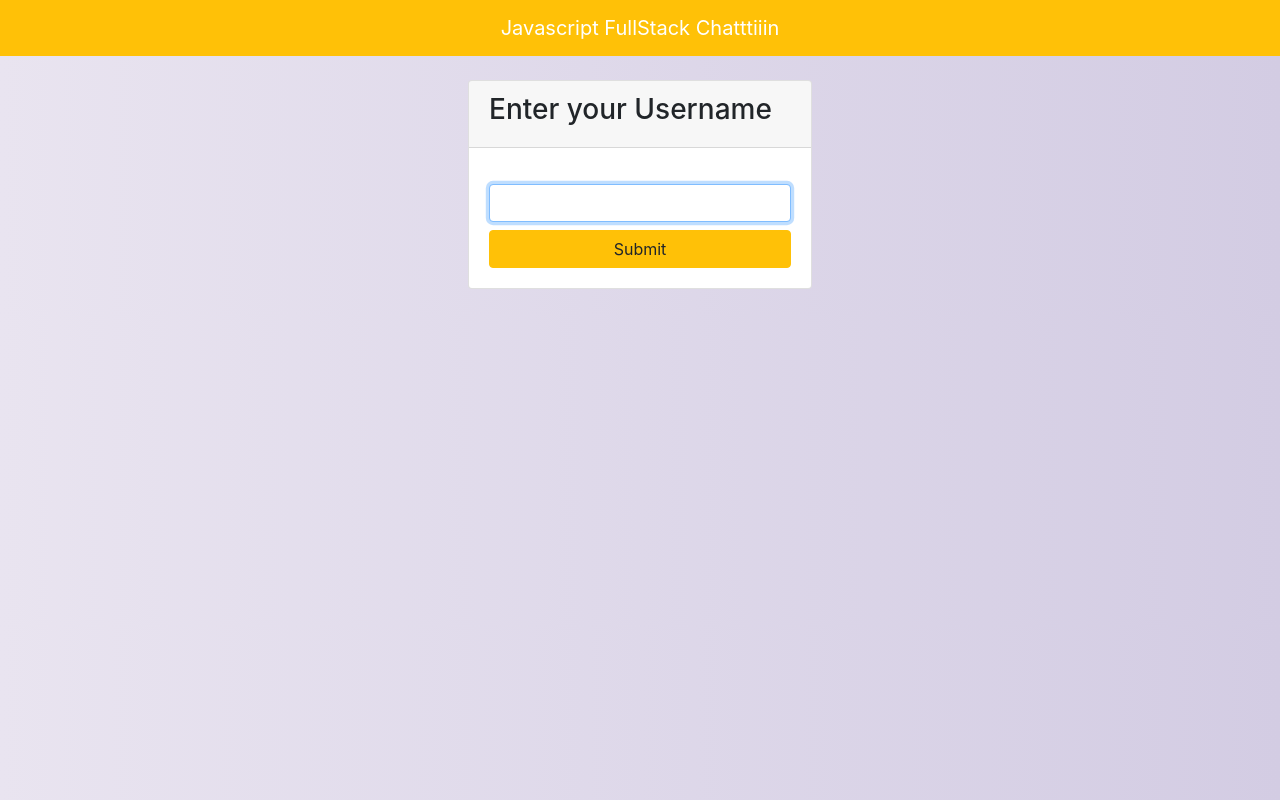
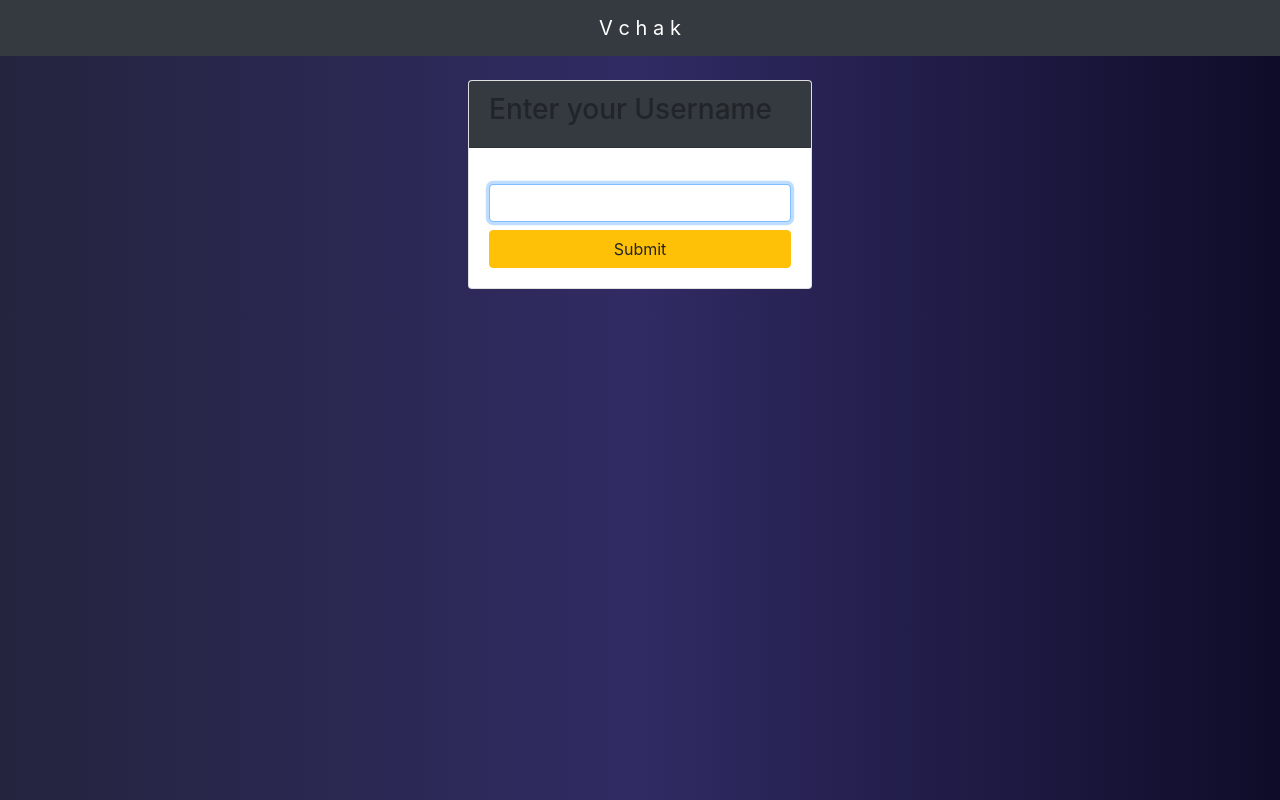
Before and after one commit to m4nuelcc/webchatnodejs, a website: page src/public/index.html in a window 1280 px wide. Drawn offline with nearby package versions, Linux system fonts and the light colour scheme; no server answers.

```diff
--- a/notasDocker.txt
+++ b/notasDocker.txt
@@ -15,7 +15,7 @@
    y ahora para ejecutar en consola tenemos que poner npm start
 
 CREAR CONTENEDOR DE DOCKERFILE
-11 build -t webchat .
+11 docker build -t webchat .
 
 PARA EJECUTAR EL CONTENEDOR DOCKERFILE
 12 docker run -p 4000:3000 webchat
--- a/src/public/css/main.css
+++ b/src/public/css/main.css
@@ -1,7 +1,7 @@
 body {
-  background: #D3CCE3;  /* fallback for old browsers */
-  background: -webkit-linear-gradient(to right, #E9E4F0, #D3CCE3);  /* Chrome 10-25, Safari 5.1-6 */
-  background: linear-gradient(to right, #E9E4F0, #D3CCE3); /* W3C, IE 10+/ Edge, Firefox 16+, Chrome 26+, Opera 12+, Safari 7+ */
+  background: #0f0c29;  /* fallback for old browsers */
+  background: -webkit-linear-gradient(to right, #24243e, #302b63, #0f0c29);  /* Chrome 10-25, Safari 5.1-6 */
+  background: linear-gradient(to right, #24243e, #302b63, #0f0c29); /* W3C, IE 10+/ Edge, Firefox 16+, Chrome 26+, Opera 12+, Safari 7+ */
 
 
 }
--- a/src/public/index.html
+++ b/src/public/index.html
@@ -4,6 +4,7 @@
 <head>
   <meta charset="UTF-8">
   <title>Chat Javascript FullStack</title>
+
   <!-- BOOTSTRAP 4 -->
   <link
   rel="stylesheet"
@@ -15,15 +16,17 @@
   <script defer src="https://use.fontawesome.com/releases/v5.0.9/js/all.js"
   integrity="sha384-8iPTk2s/jMVj81dnzb/iFR2sdA7u06vHJyyLlAd4snFpCl/SnyUjRrbdJsw1pGIl"
   crossorigin="anonymous"></script>
+
+<!-- ENLAZANDO CON EL MAIN.CSS -->
   <link rel="stylesheet" href="/css/main.css" />
 </head>
 
 
 <body>
   <!-- MENU -->
-  <nav class="navbar navbar-dark bg-warning">
+  <nav class="navbar navbar-dark bg-dark">
     <a class="navbar-brand mx-auto" href="/">
-      Javascript FullStack Chatttiiin
+      V c h a k
     </a>
   </nav>
 
@@ -34,7 +37,7 @@
       <div class="row">
         <div class="col-md-4 mx-auto">
           <div class="card">
-            <div class="card-header">
+            <div class="card-header bg-dark">
               <h3>Enter your Username</h3>
             </div>
             <p id="nickError"></p>
@@ -68,7 +71,7 @@
                 <input type="text" id="message" class="form-control" />
                 <div class="input-group-append">
                   <button class="btn btn-warning">
-                    <i class="fas fa-location-arrow"></i> Send
+                    <i class="fas fa-location-arrow"></i> Enviar
                   </button>
                 </div>
               </div>
@@ -93,9 +96,11 @@
   </div>
 
   <!-- SCRIPTS -->
+  <!-- enlazamos con JQery -->
   <script src="https://code.jquery.com/jquery-3.3.1.js" integrity="sha256-2Kok7MbOyxpgUVvAk/HJ2jigOSYS2auK4Pfzbm7uH60="
     crossorigin="anonymous"></script>
-  <script src="/socket.io/socket.io.js"></script>
+    <script src="/socket.io/socket.io.js"></script>
+    <!-- enlazamos por la parte del cliente -->
   <script src="/js/main.js"></script>
 </body>
 
--- a/src/public/js/main.js
+++ b/src/public/js/main.js
@@ -38,7 +38,7 @@
   $messageBox.val(''); //borra el input
 });
 
-socket.on('nuevo mensaje', function (data) {
+socket.on('new message', function (data) {
   $chat.append('<b>' + data.nick + '</b>: ' + data.msg  + '<br/>' );
 });
 // Recorre el array para mostar los usuarios en pantalla
```
Also changed, not shown: src/index.js (+6 -2 lines), src/public/sockets.js (+4 -4 lines).
